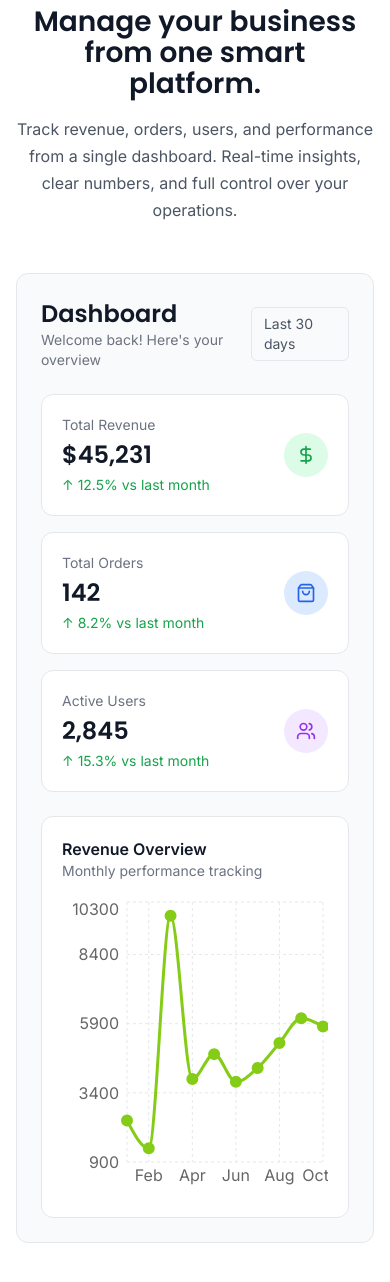
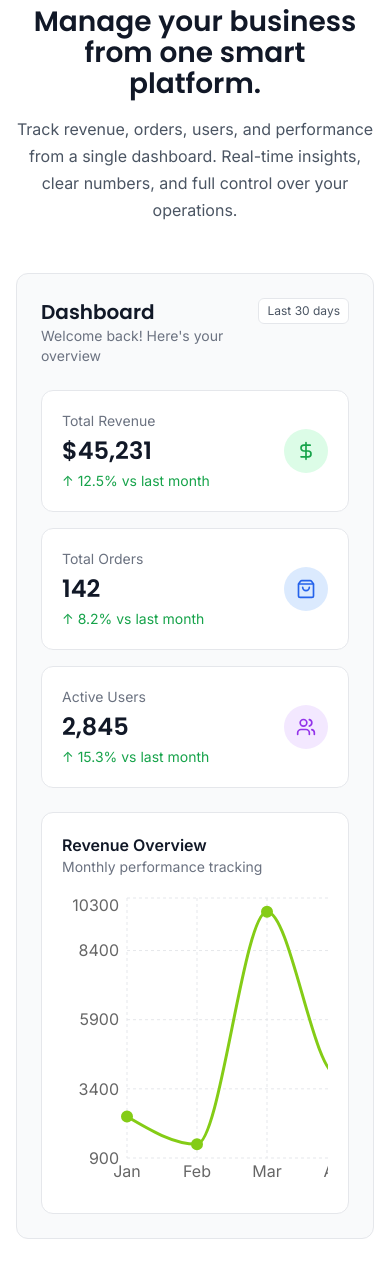
Before and after one commit to samrrahmn/saclen, a Next.js app: page / in a window 390 px wide. Shown: the part 3911-5193 px from the top of the page. Built offline with nearby package versions, Linux system fonts and the light colour scheme.

Commit message:
feat: improve dashboard responsiveness

```diff
--- a/app/components/sections/home/DemoDashboard.tsx
+++ b/app/components/sections/home/DemoDashboard.tsx
@@ -72,14 +72,17 @@ export default function DemoDashboard() {
   return (
     <div className="rounded-xl border border-gray-200 bg-gray-50 p-6">
       {/* Header */}
-      <div className="mb-6 flex items-center justify-between">
+      <div className="mb-6 flex items-start sm:items-center justify-between gap-3">
         <div>
-          <h3 className="text-2xl font-semibold text-gray-900">Dashboard</h3>
+          <h3 className="text-xl sm:text-2xl font-semibold text-gray-900">
+            Dashboard
+          </h3>
           <p className="text-sm text-gray-500">
             Welcome back! Here's your overview
           </p>
         </div>
-        <div className="rounded-md border border-gray-200 px-3 py-1.5 text-sm text-gray-600">
+
+        <div className="shrink-0 rounded-md border border-gray-200 px-2 py-1 sm:px-3 sm:py-1.5 text-xs sm:text-sm text-gray-600 bg-white">
           Last 30 days
         </div>
       </div>
@@ -116,23 +119,20 @@ export default function DemoDashboard() {
           Monthly performance tracking
         </p>
 
-        <div className="h-[300px] w-full">
+        {/* 👇 Horizontal scroll wrapper */}
+        <div className="h-[300px] w-full overflow-x-auto">
+          {/* 👇 Fixed min width so chart never shrinks */}
+          <div className="min-w-[700px] h-full">
             <ResponsiveContainer width="100%" height="100%">
               <LineChart data={data}>
-              {/* Grid background */}
                 <CartesianGrid strokeDasharray="3 3" stroke="#e5e7eb" />
-
                 <XAxis dataKey="name" tickLine={false} axisLine={false} />
-
-              {/* Auto scale without 0 */}
                 <YAxis
                   tickLine={false}
                   axisLine={false}
                   domain={["dataMin - 500", "dataMax + 500"]}
                 />
-
                 <Tooltip content={<CustomTooltip />} />
-
                 <Line
                   type="monotone"
                   dataKey="revenue"
@@ -146,5 +146,6 @@ export default function DemoDashboard() {
           </div>
         </div>
       </div>
+    </div>
   );
 }
```
Lines whose indentation alone changed are shown as unchanged.
